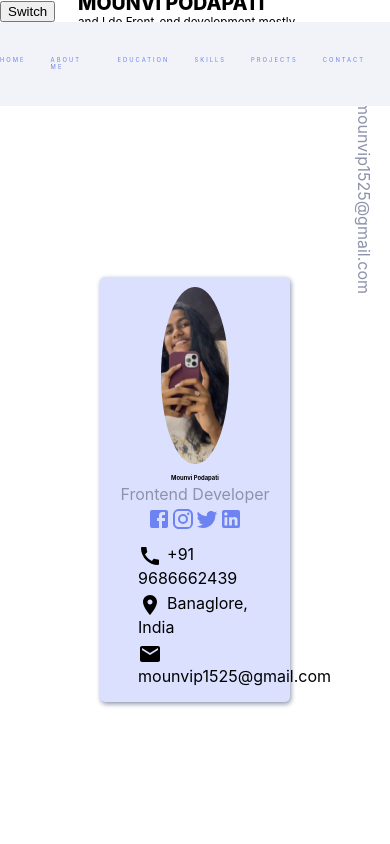
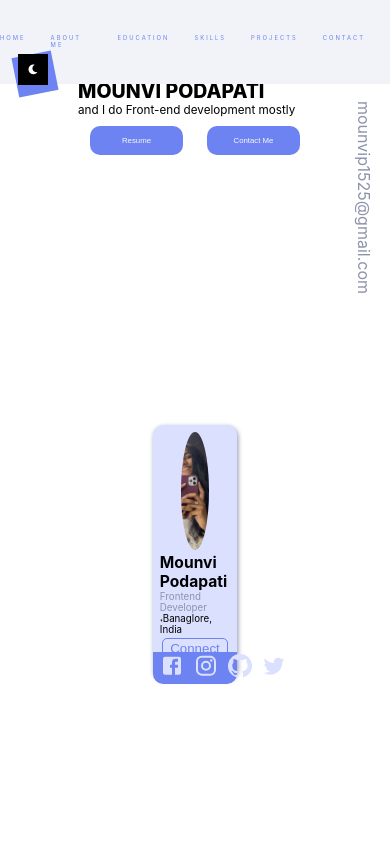
Before and after one commit to mounvip1525/My-Portfolio, a React (Create React App) app: page / in a window 390 px wide. Shown: the top 844 px of the page. Built offline with nearby package versions, Linux system fonts and the light colour scheme.

Commit message:
dt complete

```diff
--- a/public/index.html
+++ b/public/index.html
@@ -10,6 +10,7 @@
       content="Web site created using create-react-app"
     />
     <link rel="stylesheet" href="https://cdnjs.cloudflare.com/ajax/libs/font-awesome/4.7.0/css/font-awesome.min.css">
+    <link rel="stylesheet" href="https://cdnjs.cloudflare.com/ajax/libs/font-awesome/5.10.2/css/all.min.css"/>
     <link rel="apple-touch-icon" href="%PUBLIC_URL%/logo192.png" />
     <link rel="preconnect" href="https://fonts.gstatic.com">
     <link href="https://fonts.googleapis.com/css2?family=Montserrat:wght@300&display=swap" rel="stylesheet">
--- a/src/App.css
+++ b/src/App.css
@@ -17,6 +17,8 @@ html {
   --primary-colorA:#dbe0ff;
   --thirdA:#6D83F2;
   --primary-colorU:#dbe0ff;
+  --whiteF:#fff;
+  --whiteB:#dbe0ff
 }
 html[data-theme="dark"] {
   --black:#F8F8F8;
@@ -38,6 +40,7 @@ html[data-theme="dark"] {
   --primary-colorA:black;
   --thirdA:#6D83F2;
   --primary-colorU:black;
+  --whiteF:black;
 }
 body{
   overflow-x: hidden;
@@ -85,8 +88,104 @@ input:-webkit-autofill:active {
     transition: background-color 5000s ease-in-out 0s;
     background:transparent !important
 }
+.switch,.switchC{
+  position:fixed;
+  left:2%;
+  margin-top:6%;
+  padding:5px 10px;
+  font-size:1.2vw;
+  background:var(--black);
+  border:none;
+  outline:none;
+  padding:10px;
+  z-index:1100;
+}
+.switchC{
+  background:var(--third);
+}
+.box{
+  width:20px;
+  height:20px;
+}
+.switch .fa-moon{
+  color:white;
+}
+.rotate {
+  animation: rotation 7s infinite linear;
+}
+
+@keyframes rotation {
+  from {
+    transform: rotate(0deg);
+  }
+  to {
+    transform: rotate(359deg);
+  }
+}
+@media screen and (max-width:1000px){
+  .switchC{
+    left:17px;
+  }
+  .switch,.switchC{
+    margin-top:10%;
+  }
+}
+@media screen and (max-width:900px){
+  .switchC{
+    margin-top:58px;
+    left:15px;
+  }
+  .switch,.switchC{
+    margin-top:10%;
+  }
+}
+@media screen and (max-width:800px){
+  .switchC{
+    margin-top:55px;
+    left:17px;
+  }
+  .switch,.switchC{
+    margin-top:12%;
+    font-size:2.5vw;
+  }
+}
+@media screen and (max-width:700px){
+  .switch,.switchC{
+    margin-top:-25%;
+    font-size:2.5vw;
+  }
+  .switch{
+    left:18px;
+  }
+}
+@media screen and (max-width:500px){
+  .switch,.switchC{
+    margin-top:-28%;
+    font-size:2.5vw;
+  }
+}
+@media screen and (max-width:450px){
+  .switch,.switchC{
+    margin-top:-28%;
+    font-size:2.5vw;
+  }
+  .switchC{
+    left:15px;
+  }
+}
+@media screen and (max-width:400px){
+  .switch,.switchC{
+    margin-top:-26%;
+  }
+}
 @media screen and (max-width:360px){
   body{
     overflow-x: scroll;
   }
+  .switch,.switchC{
+    margin-top:-38%;
+  }
+  .switchC{
+    top:2px;
+  }
 }
--- a/src/App.js
+++ b/src/App.js
@@ -11,27 +11,9 @@ import ContactMe from './components/ContactMe/ContactMe';
 import Portfolio from './containers/Portfolio/Portfolio';
 
 export default class App extends Component {
-    constructor(props) {
-      super(props);
-      this.state = {
-          theme: 'light',
-      };
-      this.toggleTheme = this.toggleTheme.bind(this);
-  }
-  toggleTheme = () => {
-    console.log("im clicked");
-    const theme = this.state.theme === "light" ? "dark" : "light";
-    document.documentElement.classList.add("color-theme-in-transition");
-    this.setState({ theme });
-    document.documentElement.setAttribute("data-theme", theme);
-    window.setTimeout(() => {
-      document.documentElement.classList.remove("color-theme-in-transition");
-    }, 1000);
-  }
   render() {
     return (
     <React.Fragment>
-      <button onClick={e => this.toggleTheme()}>Switch</button>
       <Switch>
         <Route exact path='/' component={Portfolio} />
         <Route path="/Landing" component={Landing} />
--- a/src/components/Feedback/Feedback.module.css
+++ b/src/components/Feedback/Feedback.module.css
@@ -4,7 +4,7 @@
     right:0.5%;
     /* width:20vw; */
     background:var(--primary-color);
-    border:2px solid var(--white);
+    border:1px solid var(--whiteB);
     border-radius: 2px;
   }
   .fb{
@@ -13,7 +13,7 @@
     display:flex;
     flex-direction: column;
     align-items: center;
-    background:var(--whiteTwo);
+    background:var(--whiteF);
     /* display:none; */
   }
   .fb>label>h4{
--- a/src/components/Landing/Landing.js
+++ b/src/components/Landing/Landing.js
@@ -1,7 +1,5 @@
 import React, { Component } from 'react';
 import styles from './Landing.module.css';
-import pic from '../../assests/womencoding.png';
-import pic2 from '../../assests/profile.png';
 import UserCard from '../UserCard/UserCard';
 
 import FacebookIcon from '@material-ui/icons/Facebook';
@@ -15,6 +13,23 @@ import GetAppIcon from '@material-ui/icons/GetApp';
 import Resume from '../../Resume.pdf';
 
 export default class Landing extends Component {
+    constructor(props) {
+        super(props);
+        this.state = {
+            theme: 'light',
+        };
+        this.toggleTheme = this.toggleTheme.bind(this);
+    }
+    toggleTheme = () => {
+      console.log("im clicked");
+      const theme = this.state.theme === "light" ? "dark" : "light";
+      document.documentElement.classList.add("color-theme-in-transition");
+      this.setState({ theme });
+      document.documentElement.setAttribute("data-theme", theme);
+      window.setTimeout(() => {
+        document.documentElement.classList.remove("color-theme-in-transition");
+      }, 1000);
+    }
     render() {
         return (
             <div className={styles.container}>
@@ -35,8 +50,12 @@ export default class Landing extends Component {
                    </div>
                 </div>
                 <div>
+                    <div className="switchC rotate box">
+                    </div>
+                    <button className="switch" onClick={e => this.toggleTheme()}>
+                            {this.state.theme==='light' ? <i class="fa fa-moon"></i> : <i class="fas fa-sun"></i>}
+                        </button>
                     <p className={styles.gmail}>mounvip1525@gmail.com</p>
-                    {/* <img src={pic} alt="img"></img> */}
                     <div className={styles.userCard}>
                     <UserCard />
                     </div>
--- a/src/components/Landing/Landing.module.css
+++ b/src/components/Landing/Landing.module.css
@@ -102,6 +102,16 @@
     .nameContainer>p{
         font-size:2vw;
     }
+    .container{
+        justify-content: center;
+        flex-direction: column;
+    }
+    .nameContainer{
+        margin-top:50%;
+    }
+    .userCard{
+        margin-top: -20%;
+    }
 }
 @media screen and (max-width:500px){
     .container{
--- a/src/components/UserCard/UserCard.js
+++ b/src/components/UserCard/UserCard.js
@@ -2,15 +2,11 @@ import React from 'react';
 import pic from '../../assests/profile.png';
 import styles from './UserCard.module.css';
 
-import CallIcon from '@material-ui/icons/Call';
-import EmailIcon from '@material-ui/icons/Email';
 import LocationOnIcon from '@material-ui/icons/LocationOn';
 import FacebookIcon from '@material-ui/icons/Facebook';
 import TwitterIcon from '@material-ui/icons/Twitter';
-import LinkedInIcon from '@material-ui/icons/LinkedIn';
 import InstagramIcon from '@material-ui/icons/Instagram';
 import GitHubIcon from '@material-ui/icons/GitHub';
-import SendIcon from '@material-ui/icons/Send';
 
 export default function UserCard() {
     return (
@@ -19,17 +15,16 @@ export default function UserCard() {
                 <img src={pic} alt="Mounvi"/>
                 <p><b className={styles.name}>Mounvi Podapati</b></p>
                 <p>Frontend Developer</p>
+                <div><LocationOnIcon />Banaglore, India</div>
+            </div>
+            <div className={styles.details}>
+                <button><a href="https://www.linkedin.com/in/mounvi-podapati-900a841a0">Connect</a></button>
             </div>
             <div className={styles.icons}>
-                <FacebookIcon />
-                <InstagramIcon />
-                <TwitterIcon />
-                <LinkedInIcon />
-            </div>
-            <div className={styles.details}>
-                <div><CallIcon />+91 9686662439</div>
-                <div><LocationOnIcon />Banaglore, India</div>
-                <div><EmailIcon />mounvip1525@gmail.com</div>
+                <a href="https://www.facebook.com/mounvi.podapati/"><FacebookIcon /></a>
+                <a href="https://www.instagram.com/im_mounvi15/"><InstagramIcon /></a>
+                <a href="https://github.com/mounvip1525/"><GitHubIcon /></a>
+                <a href="https://twitter.com/PodapatiMounvi"><TwitterIcon /></a>
             </div>
         </div>
     )
--- a/src/components/UserCard/UserCard.module.css
+++ b/src/components/UserCard/UserCard.module.css
@@ -3,12 +3,13 @@
     justify-content: center;
     align-items: center;
     flex-direction: column;
-    width:70%;
+    width:55%;
     margin:auto;
-    padding:10px;
+    padding:5%;
     background:var(--primary-colorU);
-    border-radius: 5px;
+    border-radius: 10px;
     box-shadow: 1px 2px 5px var(--secondary-color);
+    position:relative;
 }
 .profile{
     display:flex;
@@ -18,7 +19,7 @@
 }
 .profile>img{
     width:40%;
-    height:21vh;
+    height:18vh;
     border-radius: 50%;
     object-fit:cover;
 }
@@ -26,6 +27,15 @@
     padding:0;
     margin:0;
     color:var(--secondary-color);
+    font-size:1vw;
+}
+.profile>div{
+    font-size:0.75vw;
+    color:var(--black);
+}
+.profile>div>svg{
+    font-size:0.75vw;
+    color:var(--black);
 }
 .name{
     font-size:1.5vw;
@@ -33,23 +43,110 @@
 }
 .icons{
     margin:2%;
+    display:flex;
+    justify-content: space-between;
+    width:100%;
+    margin-top:2%;
+    background:var(--third);
+    /* padding:1% 3%; */
+    position:absolute;
+    bottom:-3%;
+    border-bottom-left-radius: 10px;
+    border-bottom-right-radius:10px;
+    padding:2%;
+    box-sizing: border-box;
 }
-.icons>svg{
-    color:var(--third);
+.icons>a>svg{
+    color:var(--primary-color);
+    padding:2% 5px;
 }
 .details{
     display:flex;
     flex-direction: column;
-    margin:1%;
-    padding:1%;
-    width:70%;
+    margin:2%;
+    padding:3%;
+    width:60%;
+    margin-bottom:10%;
 }
 .details>div{
     padding:2%;
+    margin:2%;
     color:var(--black);
+}
+.details>button{
+    background:transparent;
+    border:1.5px solid var(--third);
+    padding:3% 10%;
+    width:max-content;
+    margin:2%;
+    margin:auto;
+    border-radius:5px;
+    transition:all 0.2s ease;
+}
+.details>button>a{
+    text-decoration: none;
+    color:var(--third);
+}
+.details>button:hover{
+    background:var(--third);
+}
+.details>button:hover>a{
+    color:var(--white);
 }
 .details>div>svg{
     vertical-align:middle;
     margin-right:5px;
     color:var(--black) !important
 }
+@media screen and (max-width:1200px){
+    .name{
+        font-size:2vw;
+    }
+}
+@media screen and (max-width:650px){
+    .profile>p{
+        font-size:1.5vw !important;
+    }
+    .profile>div{
+        font-size:1.5vw;
+    }
+    .profile>img{
+        height:18vh;
+    }
+}
+@media screen and (max-width:490px){
+    .profile>img{
+        height:16vh;
+        margin-bottom:4%;
+    }
+}
+@media screen and (max-width:460px){
+    .profile>img{
+        height:16vh
+    }
+    .name{
+        font-size:4vw;
+    }
+    .details{
+        width:100%;
+    }
+    .profile>p{
+        font-size:2.5vw !important;
+    }
+    .profile>div{
+        font-size:2.5vw;
+    }
+}
+@media screen and (max-width:460px){
+    .profile>img{
+        height:14vh;
+    }
+    .details>button{
+        margin-bottom:5%;
+    }
+}
+@media screen and (max-width:360px){
+    .profile>img{
+        height:12vh;
+    }
+}
--- a/src/containers/Portfolio/Portfolio.js
+++ b/src/containers/Portfolio/Portfolio.js
@@ -10,7 +10,8 @@ import ContactMe from '../../components/ContactMe/ContactMe';
 import Footer from '../../components/Footer/Footer';
 import Feedback from '../../components/Feedback/Feedback';
 
-export default function Portfolio()  {
+export default class Portfolio extends React.Component  {
+    render(){
         return (
             <div>
                 <Navbar/>
@@ -36,4 +37,5 @@ export default function Portfolio()  {
                 <Footer />
             </div>
         )
+    }
 }
```
Also changed, not shown: src/components/Feedback/Feedback.js (+22 -3 lines).
